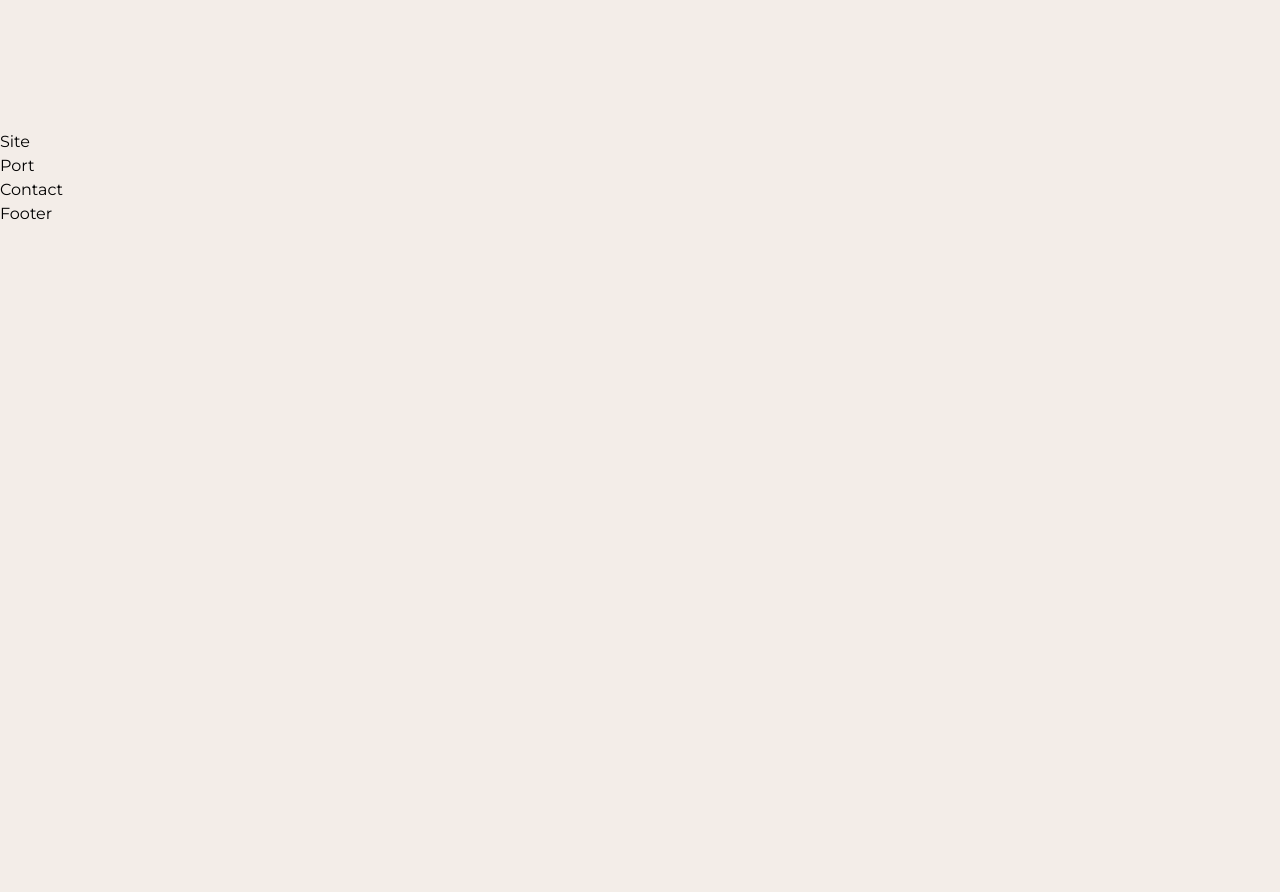
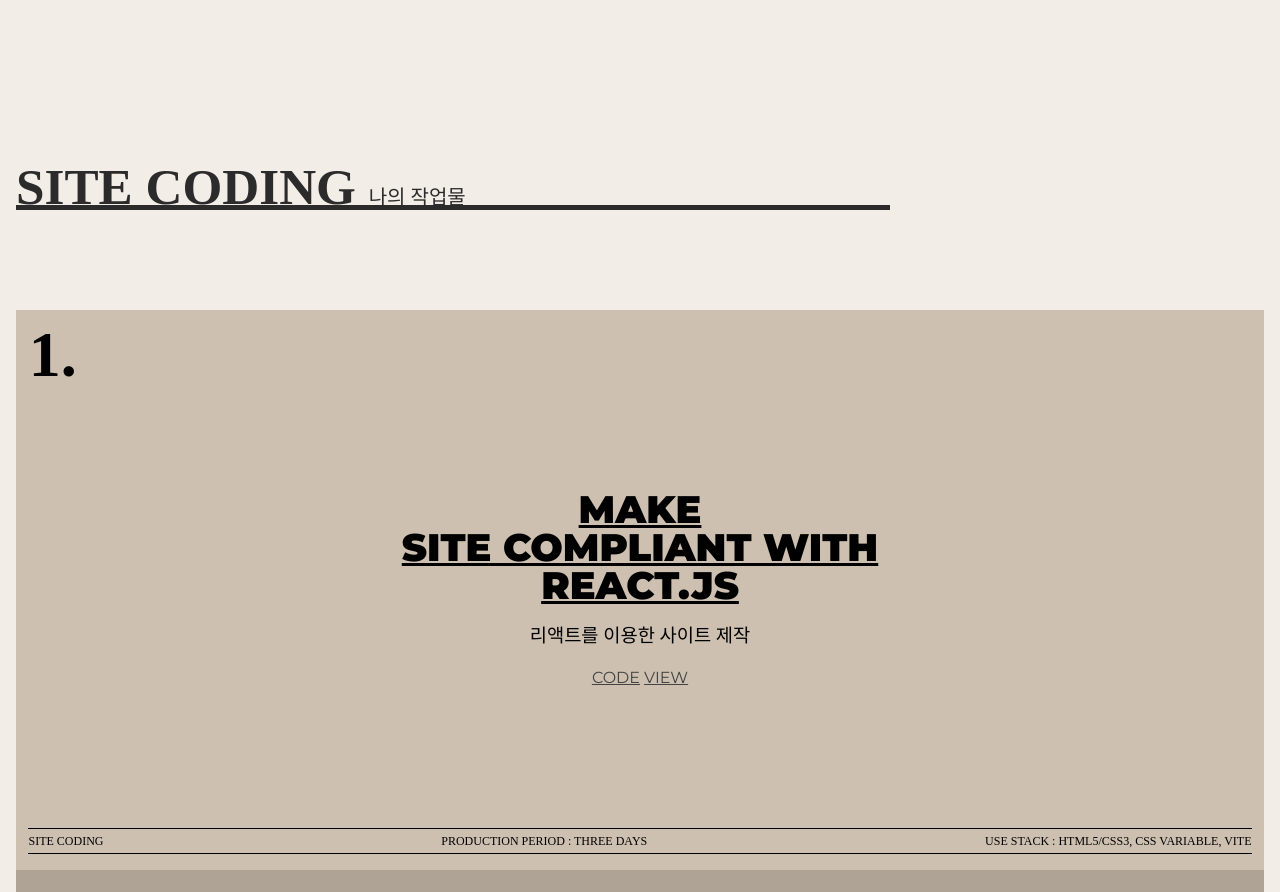
Before and after one commit to chu9400/port2023-next, a Next.js app: page / in a window 1280 px wide. Shown: the part 2120-3012 px from the top of the page. Before the commit the page ends 2346 px from the top, so only its background shows below. Built offline with nearby package versions, Linux system fonts and the light colour scheme; a small style sheet from the web is missing; a web font is replaced by a local one.

Commit message:
사이트 완료

```diff
--- a/src/assets/scss/section/_site.scss
+++ b/src/assets/scss/section/_site.scss
@@ -0,0 +1,151 @@
+.site__inner {
+    padding: 16px;
+
+    .site__title {
+        position: sticky;
+        top: 70px;
+        left: 0;
+        width: 70%;
+        height: 5vw;
+        font-size: 4vw;
+        font-weight: 900;
+        line-height: 1.6;
+        font-family: var(--mainKor-font);
+        text-transform: uppercase;
+        color: var(--black100);
+        border-bottom: 0.4vw solid var(--black100);
+        margin-bottom: 100px;
+
+        @media (max-width: 800px){
+            width: 100%;
+            margin-bottom: 10vw;
+            font-size: 30px;
+            height: auto;
+            top: 68px;
+            background-color: var(--mainBg-color);
+            z-index: 2;
+        }
+
+        em {
+            font-size: 1.25rem;
+            font-weight: 400;
+            line-height: 2;
+        }
+    }
+
+    .site__wrap {
+        .site__item {
+            height: 70vh;
+            @include flex-center;
+            flex-direction: column;
+            position: sticky;
+            left: 0;
+
+            &.s1 {
+                background-color: var(--subBg100);
+                top: 180px;
+
+                @media (max-width: 800px){
+                    top: 140px;
+                }
+            }
+            &.s2 {
+                background-color: var(--subBg200);
+                top: 200px;
+
+                @media (max-width: 800px){
+                    top: 160px;
+                }
+            }
+            &.s3 {
+                background-color: var(--subBg300);
+                top: 220px;
+
+                @media (max-width: 800px){
+                    top: 180px;
+                }
+            }
+
+            .num {
+                font-size: 5vw;
+                line-height: 1;
+                font-weight: 900;
+                font-family: var(--mainNum-font);
+                position: absolute;
+                left: 1vw;
+                top: 1vw;
+
+                @media (max-width: 800px){
+                    font-size: 80px;
+                    left: 20px;
+                    top: 20px;
+                }
+            }
+
+            .text {
+                text-align: center;
+                margin-bottom: 1rem;
+                > div {
+                    font-size: 3vw;
+                    line-height: 1;
+                    font-weight: 900;
+                    text-transform: uppercase;
+                    text-decoration: underline;
+                    font-family: var(--mainEng-font);
+
+                    @media (max-width: 800px){
+                        font-size: 26px;
+                    }
+
+                }
+            }
+
+            .title {
+                font-family: var(--mainKor-font);
+                margin-bottom: 1rem;
+            }
+
+            .btn {
+                a {
+                    text-decoration: underline;
+                    text-transform: uppercase;
+                    color: var(--black200);
+                    font-size: 1rem;
+                    transition: all 0.3s;
+                    margin: 0 2px;
+
+                    &:hover {
+                        color: var(--black);
+                    }
+                }
+            }
+
+            .info {
+                position: absolute;
+                left: 0;
+                bottom: 3%;
+                width: 98%;
+                margin-left: 1%;
+                border-top: 1px solid var(--black);
+                border-bottom: 1px solid var(--black);
+                display: flex;
+                justify-content: space-between;
+
+                @media (max-width: 800px){
+                    flex-direction: column;
+                    width: 90%;
+                    margin-left: 5%;
+                    padding: 5px 0;
+                }
+
+                span {
+                    font-family: var(--mainKor-font);
+                    font-size: 12px;
+                    padding: 3px 0;
+                    text-transform: uppercase;
+                }
+            }
+        }
+    }
+
+}
--- a/src/components/Site.jsx
+++ b/src/components/Site.jsx
@@ -1,8 +1,42 @@
-import React from 'react'
+import React from "react";
+import { siteText } from "@/constants";
 
 const Site = () => {
   return (
-    <div>Site</div>
+    <section id="site">
+      <div className="site__inner">
+        <h2 className="site__title">
+          Site Coding <em>나의 작업물</em>
+        </h2>
+        <div className="site__wrap">
+          {siteText.map((site, key)=>{
+            return (
+              <article className={`site__item s${key + 1}`} key={key}>
+                <span className="num">{key + 1}.</span>
+                <div className="text">
+                  <div>{site.text[0]}</div>
+                  <div>{site.text[1]}</div>
+                  <div>{site.text[2]}</div>
+                </div>
+                <h3 className="title">
+                  {site.title}
+                </h3>
+                <div className="btn">
+                  <a href={site.code}>code</a>
+                  <a href={site.view}>view</a>
+                </div>
+                <div className="info">
+                  <span>{site.info[0]}</span>
+                  <span>{site.info[1]}</span>
+                  <span>{site.info[2]}</span>
+                </div>
+              </article>
+            )
+          })}
+
+        </div>
+      </div>
+    </section>
   )
 }
 
--- a/src/constants/index.js
+++ b/src/constants/index.js
@@ -52,43 +52,32 @@
 
 export const siteText = [
     {
-        text: ["make", "site compliant with", "webstandard"],
-        title: "비트를 이용한 사이트 제작",
-        code: "https://github.com/webstoryboy/port2023-vite",
-        view: "https://port2023-vite.netlify.app",
+        text: ["make", "site compliant with", "react.js"],
+        title: "리액트를 이용한 사이트 제작",
+        code: "https://github.com/chu9400/port2023-react",
+        view: "#",
         info: [
             "site coding",
-            "production period : two days",
-            "use stack : HTML5/CSS3, CSS Variable, Vite",
-        ],
-    },
-    {
-        text: ["make", "site compliant with", "react.js"],
-        title: "리액트를 이용한 사이트 제작",
-        code: "https://github.com/webstoryboy/port2023-react",
-        view: "https://port2023-react.netlify.app",
-        info: [
-            "site coding",
-            "production period : two days",
+            "production period : three days",
             "use stack : HTML5/CSS3, CSS Variable, Vite",
         ],
     },
     {
         text: ["make", "site compliant with", "vue.js"],
         title: "뷰를 이용한 사이트 제작",
-        code: "https://github.com/webstoryboy/port2023-vue",
-        view: "https://port2023-vue.netlify.app",
+        code: "https://github.com/chu9400/port2023-vue",
+        view: "https://chu9400-port2023-vue.netlify.app/",
         info: [
             "site coding",
-            "production period : two days",
+            "production period : three days",
             "use stack : HTML5/CSS3, Scss Variable, vue",
         ],
     },
     {
         text: ["make", "site compliant with", "next.js"],
         title: "넥스트를 이용한 사이트 제작",
-        code: "https://github.com/webstoryboy/port2023-next",
-        view: "https://port2023-next.netlify.app",
+        code: "https://github.com/chu9400/port2023-next",
+        view: "/",
         info: [
             "site coding",
             "production period : two days",
```
